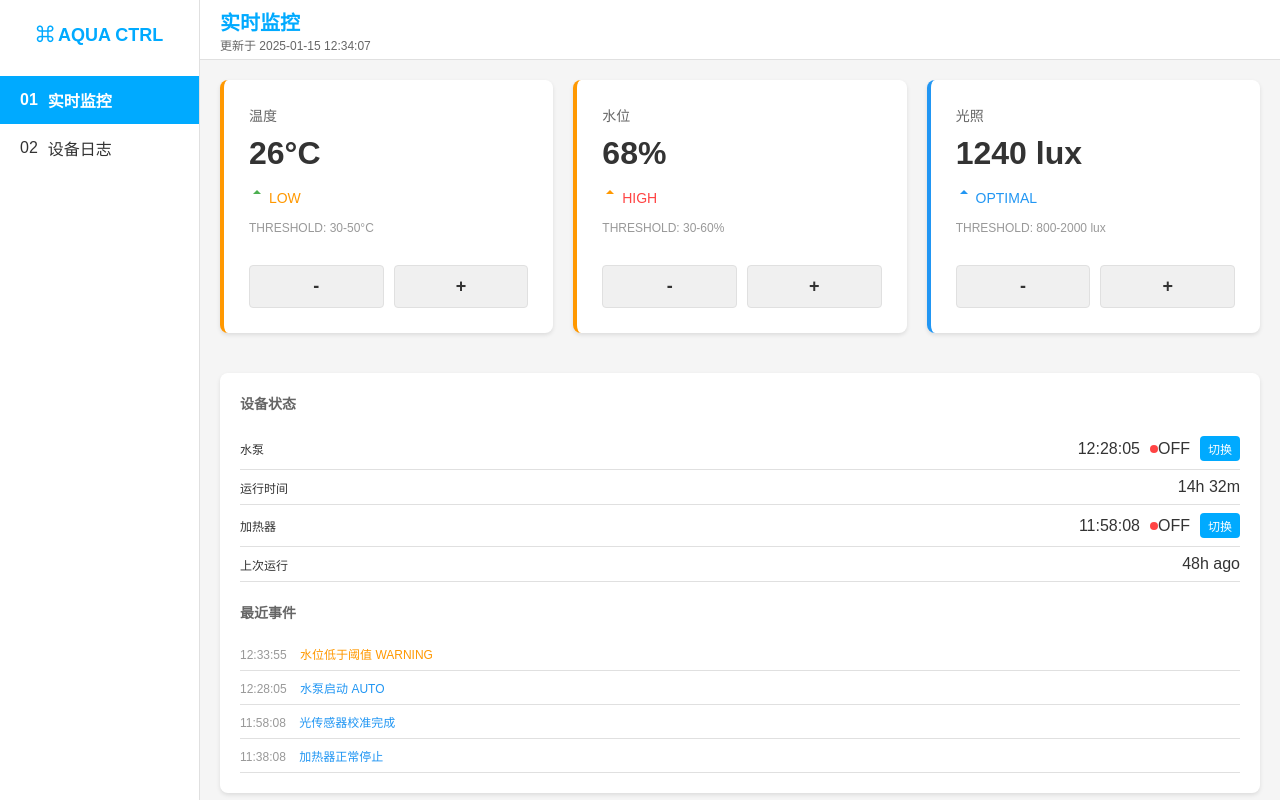
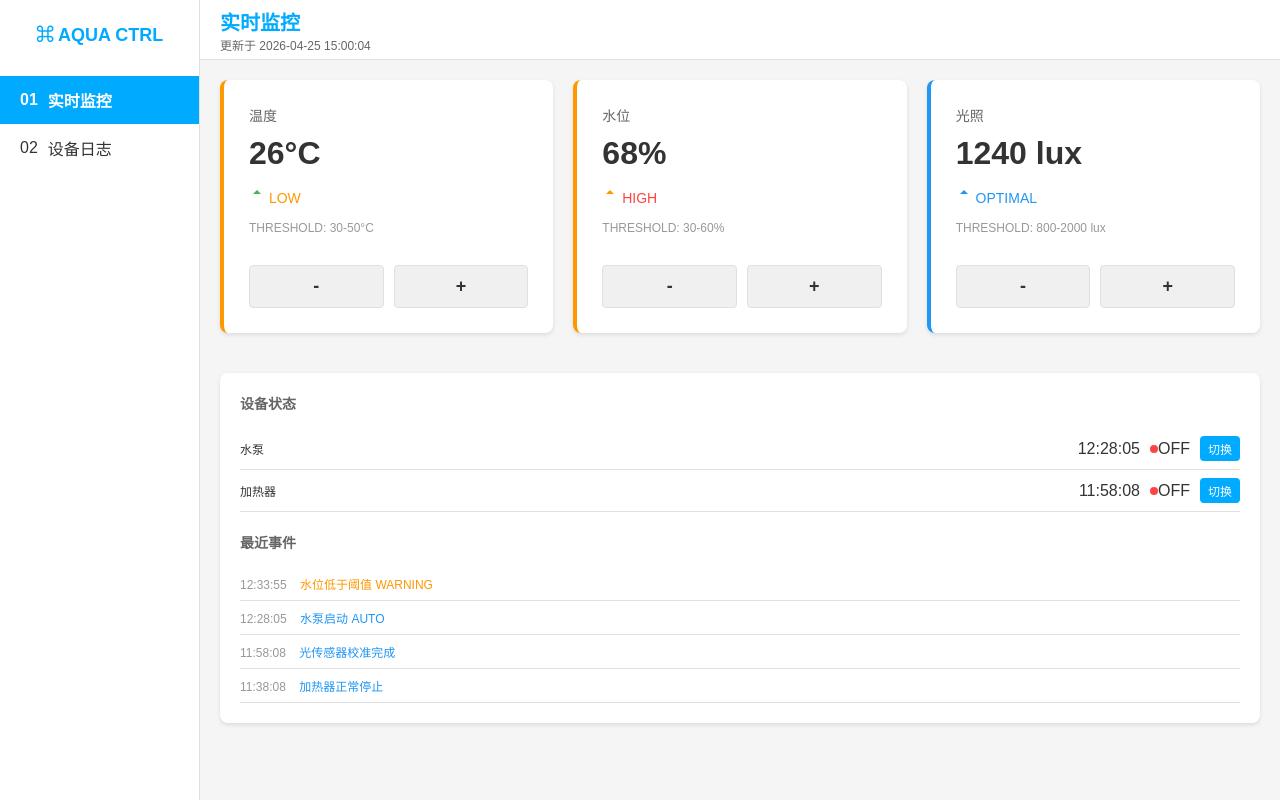
Before and after one commit to 2301406109-lgtm/-, a website: page index.html in a window 1280 px wide. Drawn offline with Linux system fonts and the light colour scheme.

Commit message:
删除运行时间和上次运行部分，更新选择器路径，添加空值检查

```diff
--- a/index.html
+++ b/index.html
@@ -402,10 +402,6 @@
                             </div>
                         </div>
                         <div class="device-item">
-                            <span class="name">运行时间</span>
-                            <span>14h 32m</span>
-                        </div>
-                        <div class="device-item">
                             <span class="name">加热器</span>
                             <div style="display: flex; align-items: center;">
                                 <span>11:58:08</span>
@@ -413,10 +409,6 @@
                                 <span>OFF</span>
                                 <button class="control-btn" onclick="toggleDevice('heater')">切换</button>
                             </div>
-                        </div>
-                        <div class="device-item">
-                            <span class="name">上次运行</span>
-                            <span>48h ago</span>
                         </div>
                     </div>
 
@@ -536,8 +528,9 @@
         function updateDeviceStatus() {
             // 控制水泵：水位低于30%时启动，高于或等于90%时关闭
             const pumpStatus = currentValues.humidity < 30 && currentValues.humidity < 90;
-            const pumpElement = document.querySelector('.device-item:nth-child(1) .status-indicator');
-            const pumpText = document.querySelector('.device-item:nth-child(1) div span:nth-child(3)');
+            const pumpElement = document.querySelector('.device-status .device-item:nth-child(1) .status-indicator');
+            const pumpText = document.querySelector('.device-status .device-item:nth-child(1) div span:nth-child(3)');
+            if (pumpElement && pumpText) {
                 if (pumpStatus) {
                     pumpElement.className = 'status-indicator on';
                     pumpText.textContent = 'ON';
@@ -545,17 +538,20 @@
                     pumpElement.className = 'status-indicator off';
                     pumpText.textContent = 'OFF';
                 }
+            }
 
             // 控制加热器：温度低于20°C时启动，高于或等于80°C时关闭
             const heaterStatus = currentValues.temperature < 20 && currentValues.temperature < 80;
-            const heaterElement = document.querySelector('.device-item:nth-child(3) .status-indicator');
-            const heaterText = document.querySelector('.device-item:nth-child(3) div span:nth-child(3)');
+            const heaterElement = document.querySelector('.device-status .device-item:nth-child(2) .status-indicator');
+            const heaterText = document.querySelector('.device-status .device-item:nth-child(2) div span:nth-child(3)');
+            if (heaterElement && heaterText) {
                 if (heaterStatus) {
                     heaterElement.className = 'status-indicator on';
                     heaterText.textContent = 'ON';
                 } else {
                     heaterElement.className = 'status-indicator off';
                     heaterText.textContent = 'OFF';
+                }
             }
         }
 
@@ -599,8 +595,8 @@
                     }
                 }
             } else if (device === 'heater') {
-                const heaterElement = document.querySelector('.device-status .device-item:nth-child(3) .status-indicator');
-                const heaterText = document.querySelector('.device-status .device-item:nth-child(3) div span:nth-child(3)');
+                const heaterElement = document.querySelector('.device-status .device-item:nth-child(2) .status-indicator');
+                const heaterText = document.querySelector('.device-status .device-item:nth-child(2) div span:nth-child(3)');
                 console.log('加热器元素:', heaterElement);
                 console.log('加热器文本:', heaterText);
                 if (heaterElement && heaterText) {
```
Lines whose indentation alone changed are shown as unchanged.
